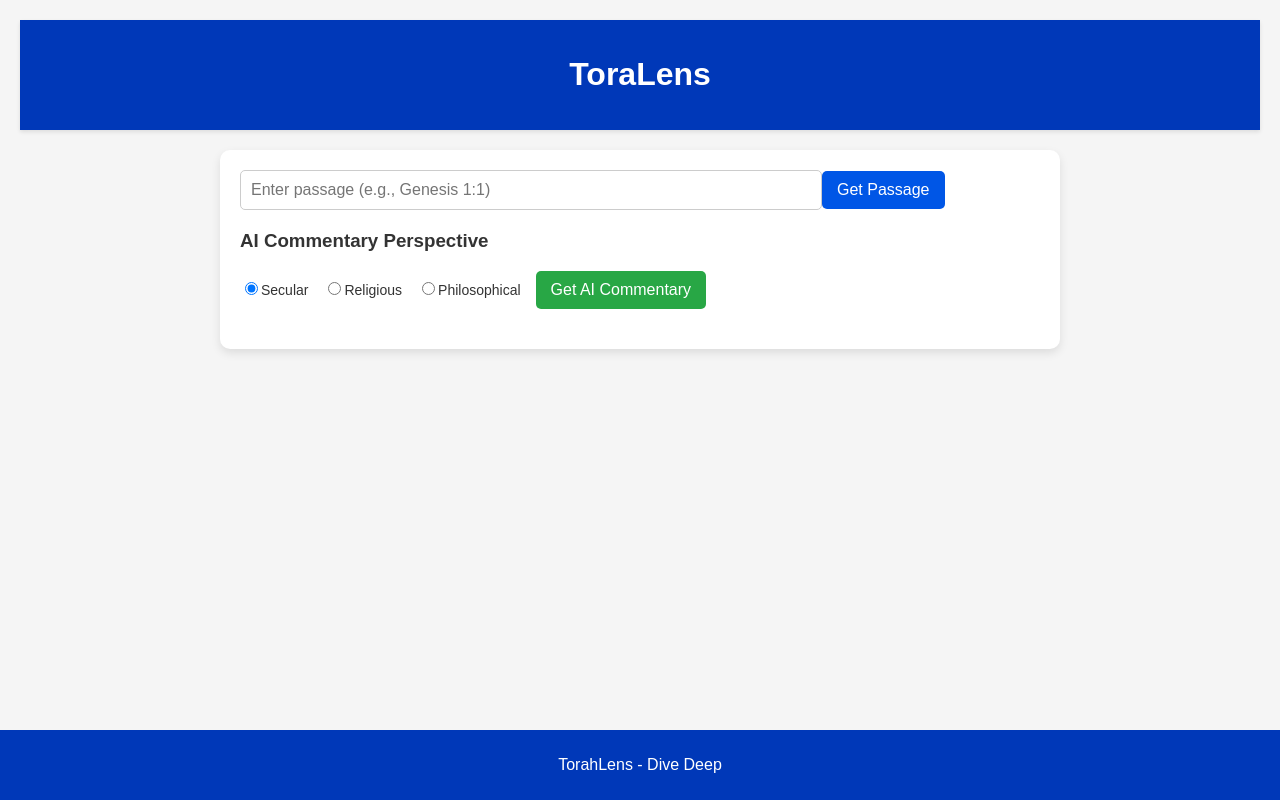
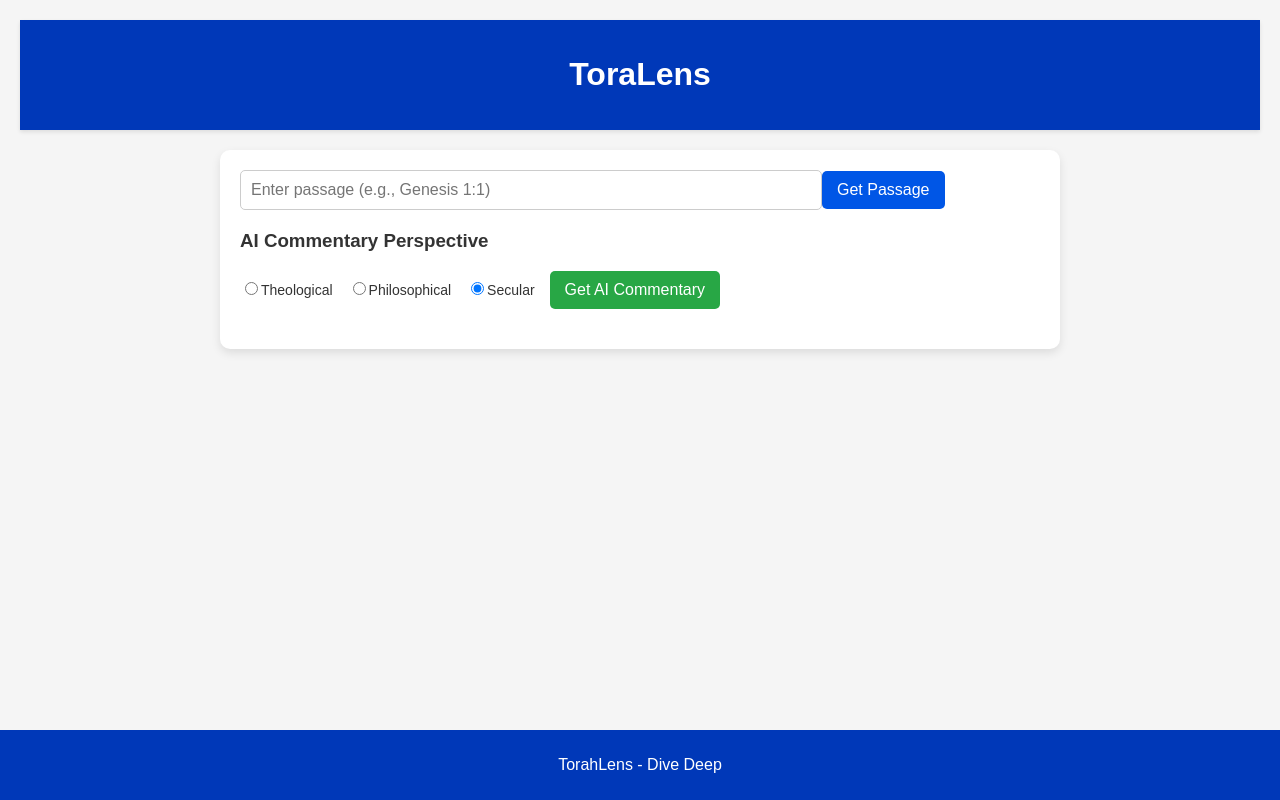
Before and after one commit to jackmitchelwidman/torahlens, a React (Create React App) app in the folder frontend/: page / in a window 1280 px wide. Built offline with nearby package versions, Linux system fonts and the light colour scheme; a web font is replaced by a local one.

Commit message:
Tweaked interface

```diff
--- a/frontend/src/App.js
+++ b/frontend/src/App.js
@@ -80,7 +80,7 @@ const App = () => {
 
         <div className="perspective-section">
           <h3>AI Commentary Perspective</h3>
-          {['Secular', 'Religious', 'Philosophical'].map((perspectiveOption) => (
+          {['Theological', 'Philosophical', 'Secular'].map((perspectiveOption) => (
             <label key={perspectiveOption} className="radio-label">
               <input
                 type="radio"
```
Also changed, not shown: 7 other files (tests, documents, lock files or other folders).
